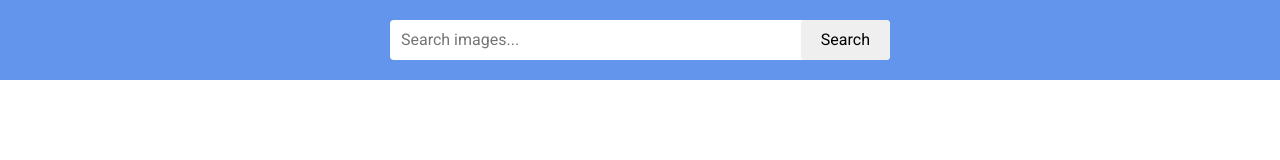
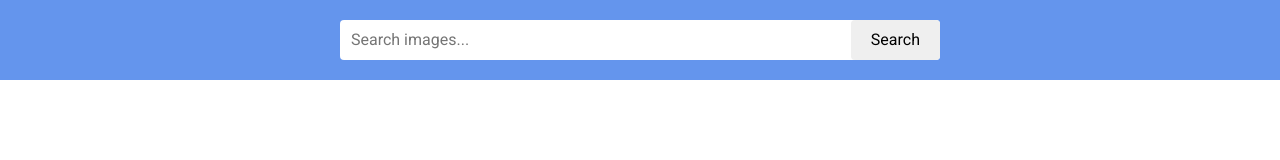
Before and after one commit to Ivan-KLMV/goit-js-hw-11, a website built with Parcel: page src/index.html in a window 1280 px wide. Built offline with nearby package versions, Linux system fonts and the light colour scheme; what simplelightbox would draw is missing.

Commit message:
Update index.scss

```diff
--- a/src/sass/index.scss
+++ b/src/sass/index.scss
@@ -22,16 +22,16 @@ body {
       width: 100%;
       justify-content: center;
       background-color: cornflowerblue;
-      padding-top: 20px;
-      padding-bottom: 20px;
+      padding: 20px;
 
       .search-form {
         position: relative;
+        flex-basis: 600px;
 
         input {
           // font-family: 'Roboto';
           // border-radius: 2px;
-          width: 500px;
+          width: 100%;
           min-width: 240px;
           padding: 10px;
 
```
